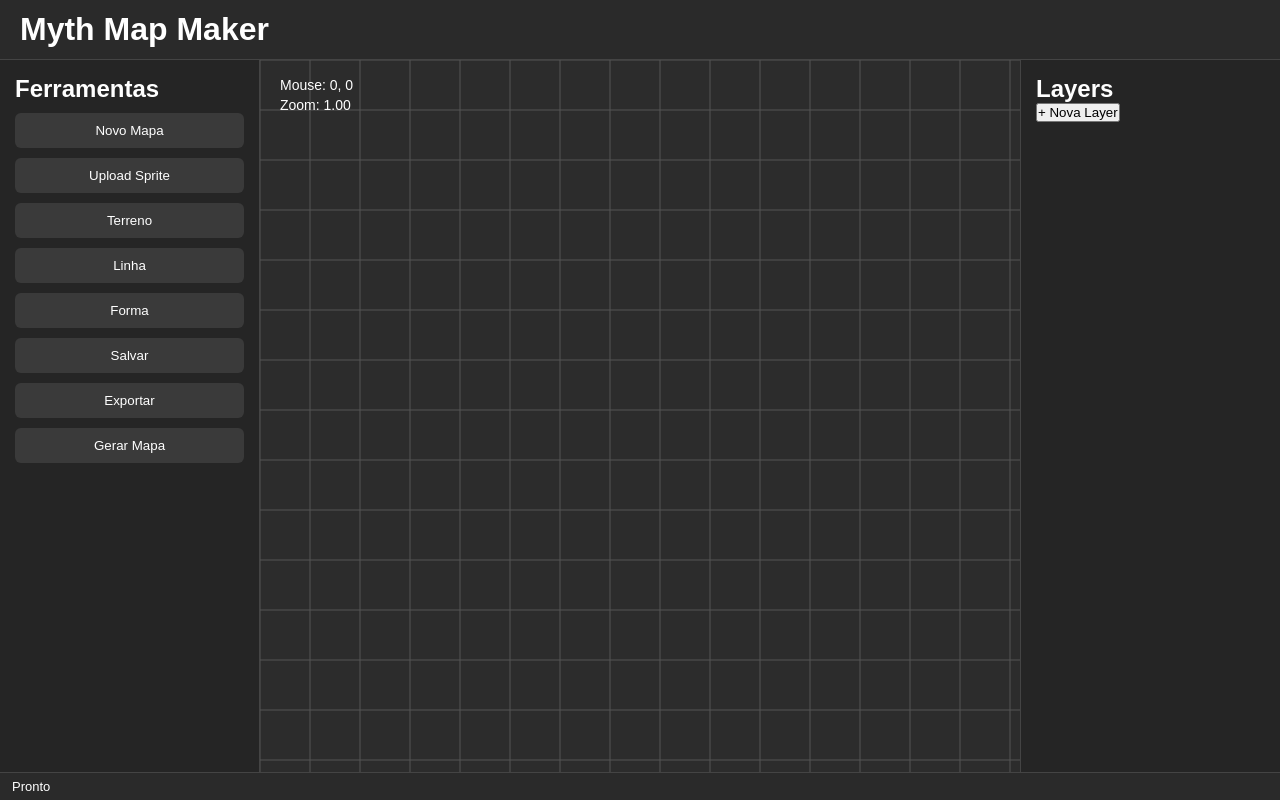
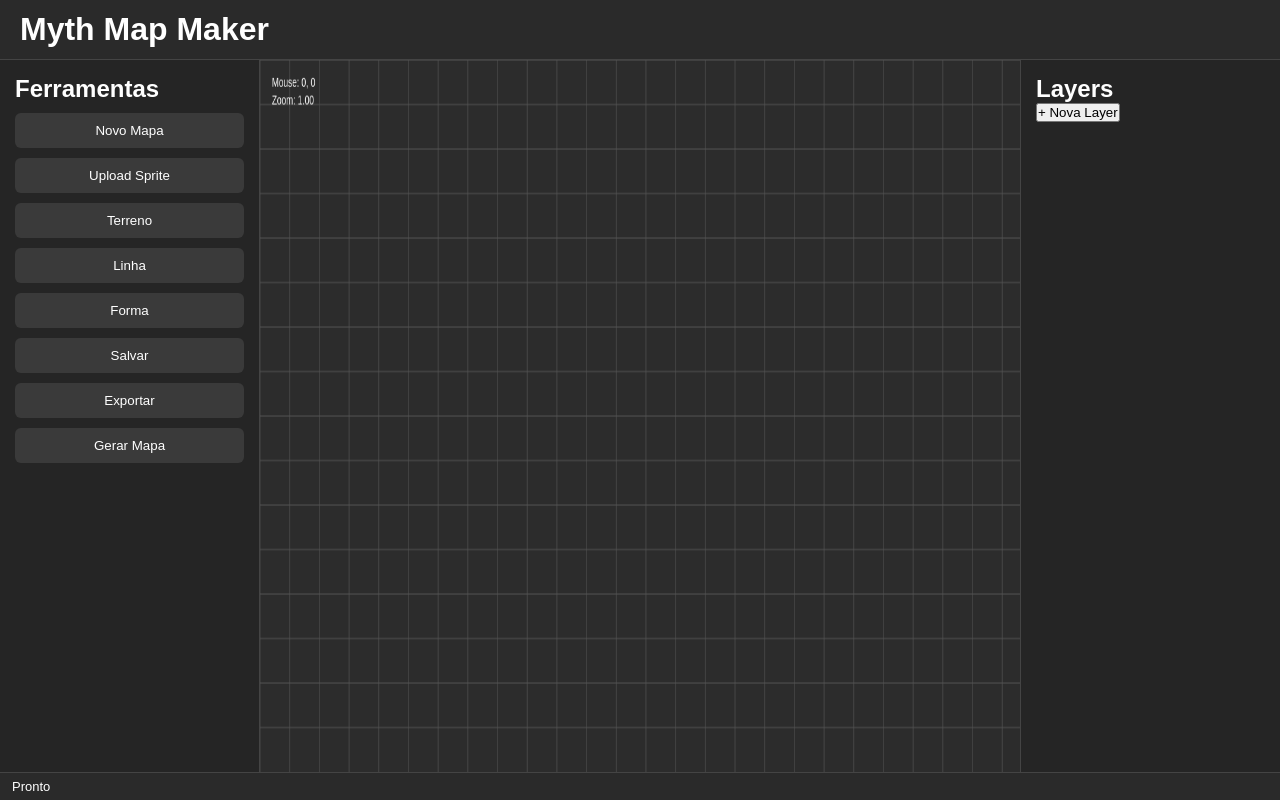
Before and after one commit to gamer-bakuryu/mythmapmaker.github.io, a React (Vite) app: page / in a window 1280 px wide. Built offline with nearby package versions, Linux system fonts and the light colour scheme.

Commit message:
Update canvas.css

```diff
--- a/src/styles/canvas.css
+++ b/src/styles/canvas.css
@@ -1,10 +1,11 @@
-.canvas-area {
-  position: relative;
-  overflow: hidden;
-}
+#map-canvas {
+  width: 100%;
+  height: 100%;
 
-#map-canvas {
-  image-rendering: pixelated;
+  display: block;
+
+  background: #3b3b3b;
+
   cursor: grab;
 }
 
```
